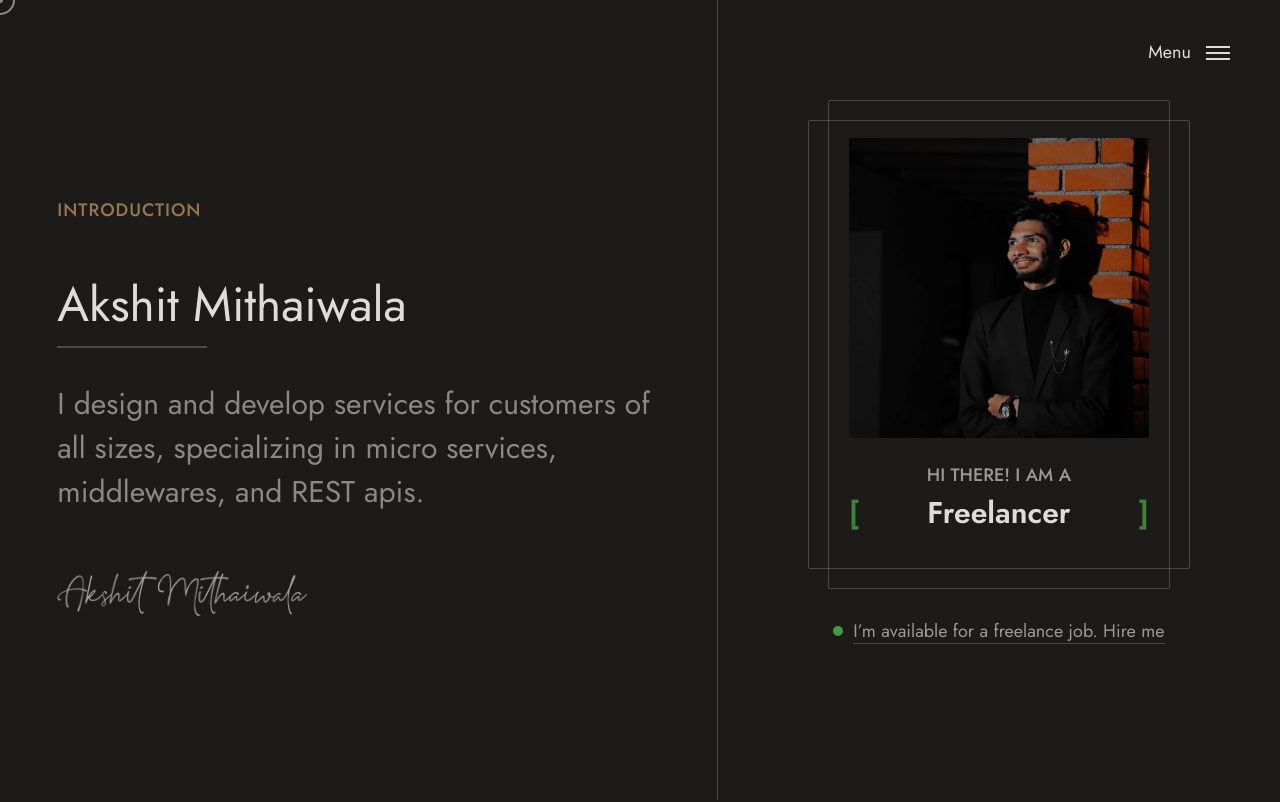
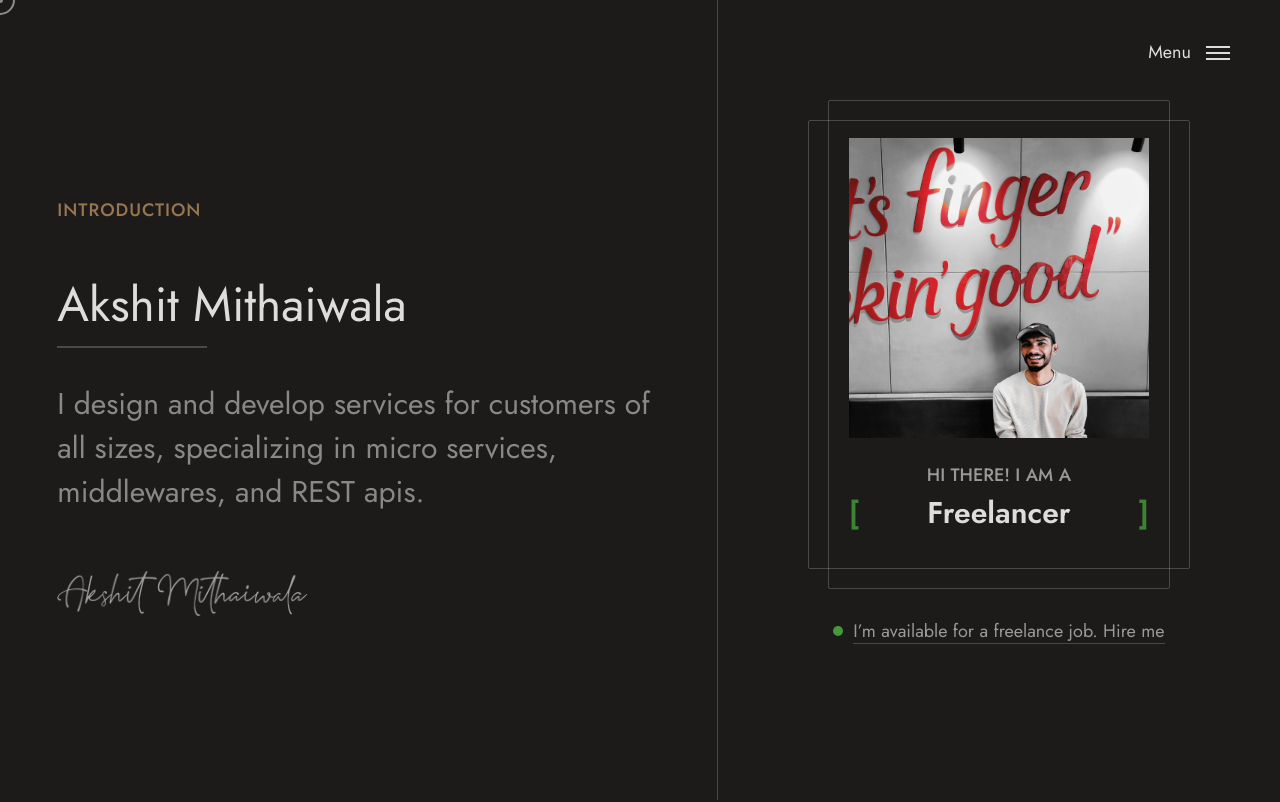
Before and after one commit to Dhanashreethakare04/akshitmithaiwala.github.io, a plain HTML site: page index.html in a window 1280 px wide. Shown: the top 802 px of the page. Drawn offline with Linux system fonts and the light colour scheme.

Commit message:
update index.html for new profile

```diff
--- a/index.html
+++ b/index.html
@@ -706,7 +706,7 @@
 
 						<div class="img_holder">
 							<img src="img/thumb/square.jpg" alt="">
-							<div class="abs_img" data-bg-img="img/portfolio/01.jpeg"></div>
+							<div class="abs_img" data-bg-img="img/portfolio/Update_Profile.jpeg"></div>
 						</div>
 						<div class="title_holder">
 							<h5>Hi There! I am a</h5>
```
